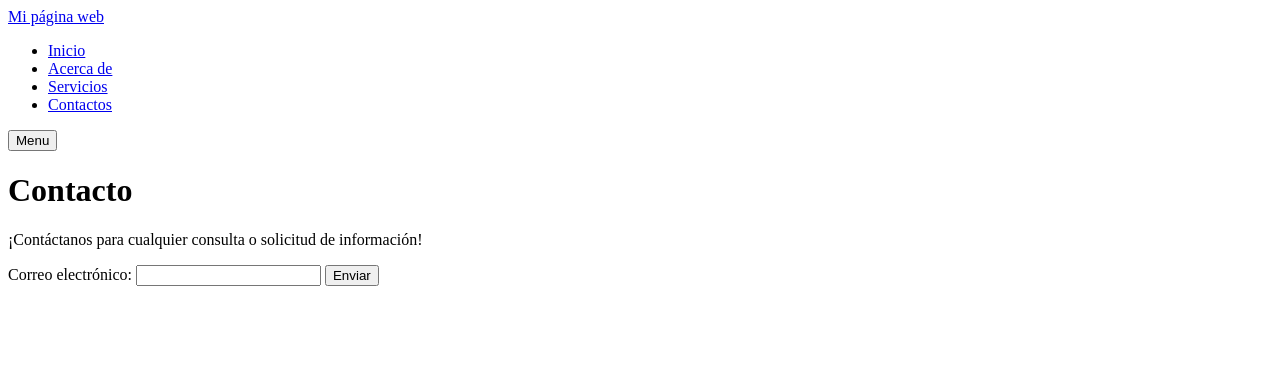
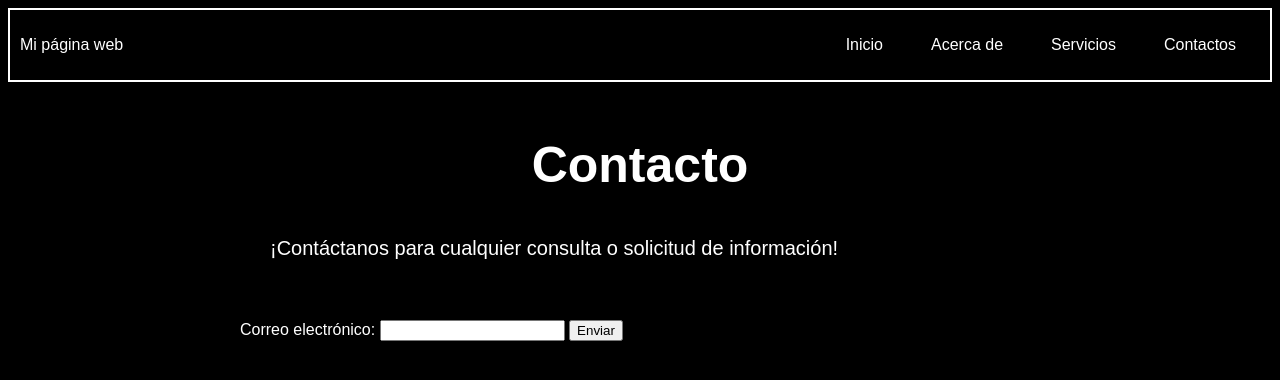
Before and after one commit to JeisserA/mi-primera-pagina, a plain HTML site: page contactos.html in a window 1280 px wide. Drawn offline with Linux system fonts and the light colour scheme.

Commit message:
mi primera confirmación de actualización

```diff
--- a/contactos.html
+++ b/contactos.html
@@ -4,16 +4,17 @@
     <meta charset="UTF-8">
     <meta http-equiv="X-UA-Compatible" content="IE=edge">
     <meta name="viewport" content="width=device-width, initial-scale=1.0">
+    <link rel="stylesheet" href="estilo.css">
     <title>Document</title>
 </head>
 <body>
     <header>
         <div class="container-nav">
             <nav class="navbar" role="navigation">
-              <a href="#" class="brand">Mi página web</a>
+              <a href="index.html" class="brand">Mi página web</a>
               <ul class="nav-links">
                 <li><a href="index.html">Inicio</a></li>
-                <li><a href="#">Acerca de</a></li>
+                <li><a href="about.html">Acerca de</a></li>
                 <li><a href="servicios.html">Servicios</a></li>
                 <li><a href="contactos.html">Contactos</a></li>
               </ul>
--- a/servicios.html
+++ b/servicios.html
@@ -4,16 +4,17 @@
     <meta charset="UTF-8">
     <meta http-equiv="X-UA-Compatible" content="IE=edge">
     <meta name="viewport" content="width=device-width, initial-scale=1.0">
+    <link rel="stylesheet" href="estilo.css">
     <title>Document</title>
 </head>
 <body>
     <header>
         <div class="container-nav">
             <nav class="navbar" role="navigation">
-              <a href="#" class="brand">Mi página web</a>
+              <a href="index.html" class="brand">Mi página web</a>
               <ul class="nav-links">
                 <li><a href="index.html">Inicio</a></li>
-                <li><a href="#">Acerca de</a></li>
+                <li><a href="about.html">Acerca de</a></li>
                 <li><a href="servicios.html">Servicios</a></li>
                 <li><a href="contactos.html">Contactos</a></li>
               </ul>
```
Also changed, not shown: about.html (+1 -1 lines), index.html (+1 -1 lines).
